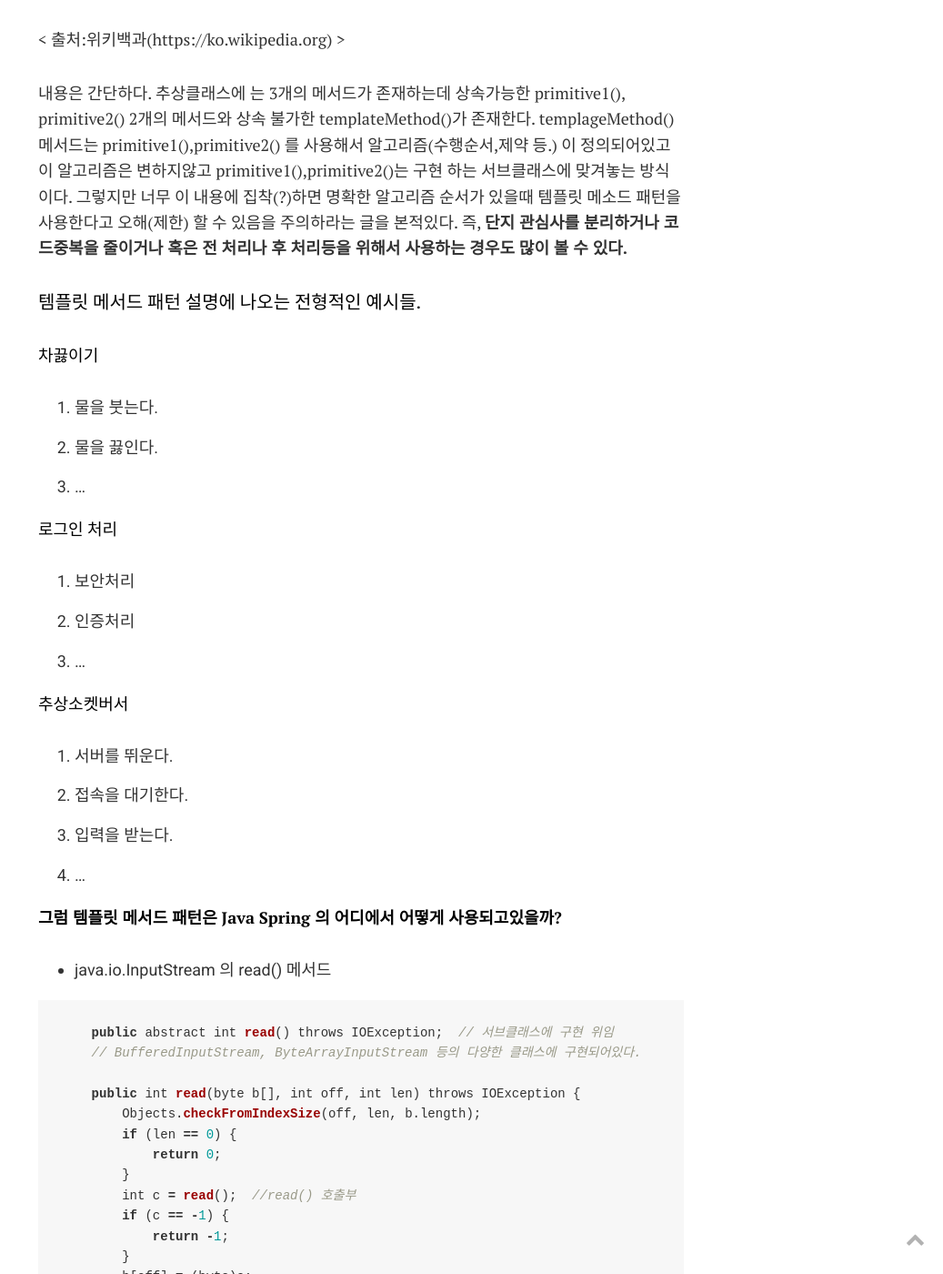
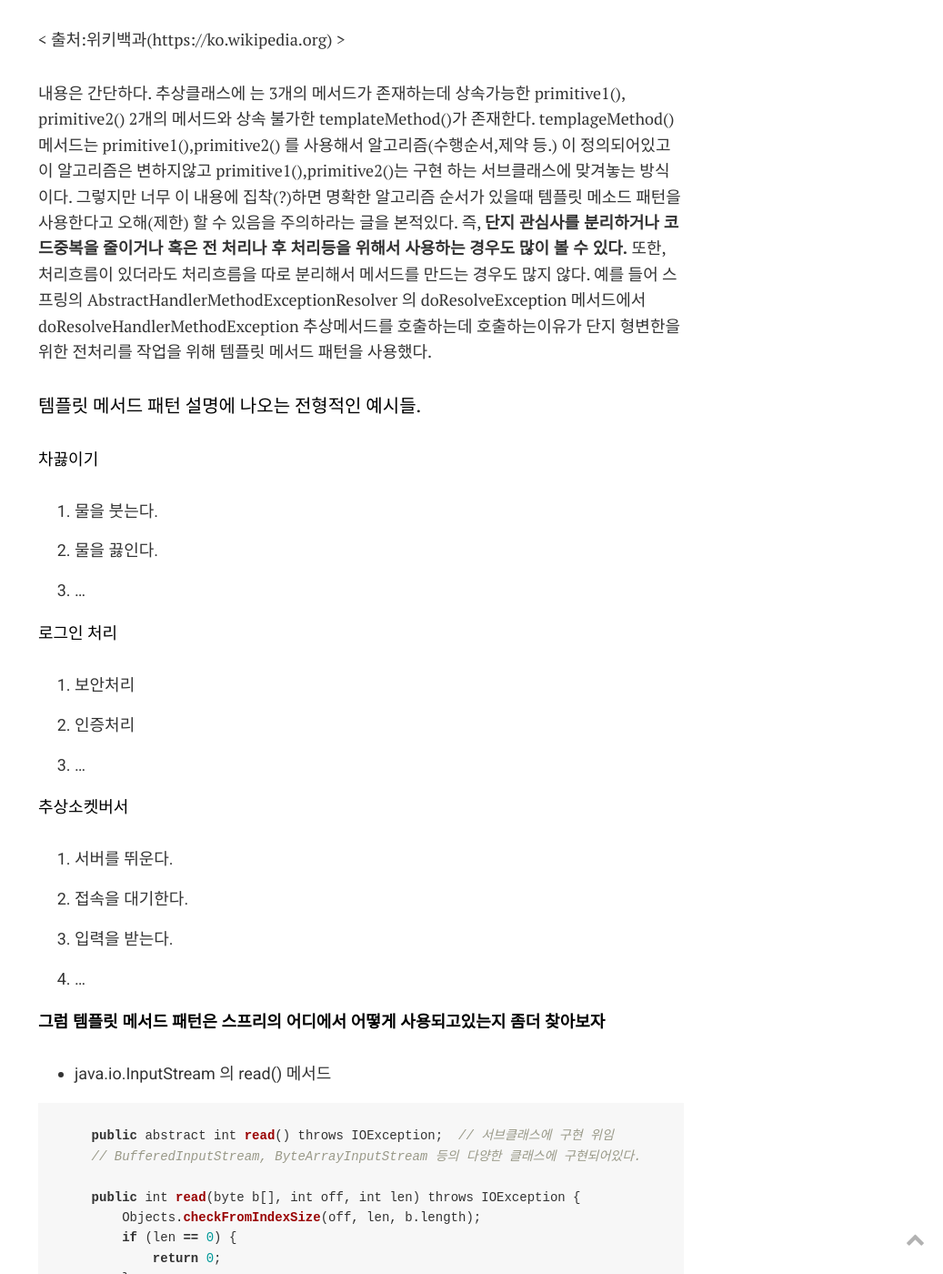
Before and after one commit to jephyros/jephyros.github.io, a Jekyll site: the page built from _posts/2020-01-28-design-pattern-templete.markdown, in a window 1280 px wide and 1400 px high, scrolled down 1618 px. Shown: the whole window at 91% size, without its empty margins (243-1280 px from the left). Built offline with Jekyll 4.4.1, drawn with Linux system fonts in a browser that asks for light colours; comment, search, counter and statistics services are not loaded.

Commit message:
템플릿 4

```diff
--- a/_posts/2020-01-28-design-pattern-templete.markdown
+++ b/_posts/2020-01-28-design-pattern-templete.markdown
@@ -24,6 +24,9 @@ tags: [Design Pattern, 디자인패턴, Java,Template Method Pattern]
 내용은 간단하다. 추상클래스에 는 3개의 메서드가 존재하는데 상속가능한 primitive1(), primitive2() 2개의 메서드와 상속 불가한 templateMethod()가 존재한다.
 templageMethod()메서드는 primitive1(),primitive2() 를 사용해서 알고리즘(수행순서,제약 등.) 이 정의되어있고 이 알고리즘은 변하지않고 primitive1(),primitive2()는 구현 하는 서브클래스에 맞겨놓는 방식이다. 그렇지만 너무 이 내용에 집착(?)하면 명확한 알고리즘 순서가 있을때 템플릿 메소드 패턴을 사용한다고 오해(제한) 할 수 있음을 주의하라는 글을 본적있다.
 즉, <strong> 단지 관심사를 분리하거나 코드중복을 줄이거나 혹은 전 처리나 후 처리등을 위해서 사용하는 경우도 많이 볼 수 있다.</strong>
+또한, 처리흐름이 있더라도 처리흐름을 따로 분리해서 메서드를 만드는 경우도 많지 않다.
+예를 들어 스프링의 AbstractHandlerMethodExceptionResolver 의 doResolveException 메서드에서 doResolveHandlerMethodException 추상메서드를 호출하는데 호출하는이유가 단지 형변한을 위한 전처리를 작업을 위해 템플릿 메서드 패턴을 사용했다.
+
 #### 템플릿 메서드 패턴 설명에 나오는 전형적인 예시들.
 ##### 차끓이기
 1. 물을 붓는다.
@@ -42,7 +45,7 @@ templageMethod()메서드는 primitive1(),primitive2() 를 사용해서 알고
 4. ...
 
 
-##### <Strong> 그럼 템플릿 메서드 패턴은 Java Spring 의 어디에서 어떻게 사용되고있을까?</Strong>
+##### <Strong> 그럼 템플릿 메서드 패턴은 스프리의 어디에서 어떻게 사용되고있는지 좀더 찾아보자</Strong>
 * java.io.InputStream 의 read() 메서드
 {% highlight js %}
     public abstract int read() throws IOException;  // 서브클래스에 구현 위임
```
